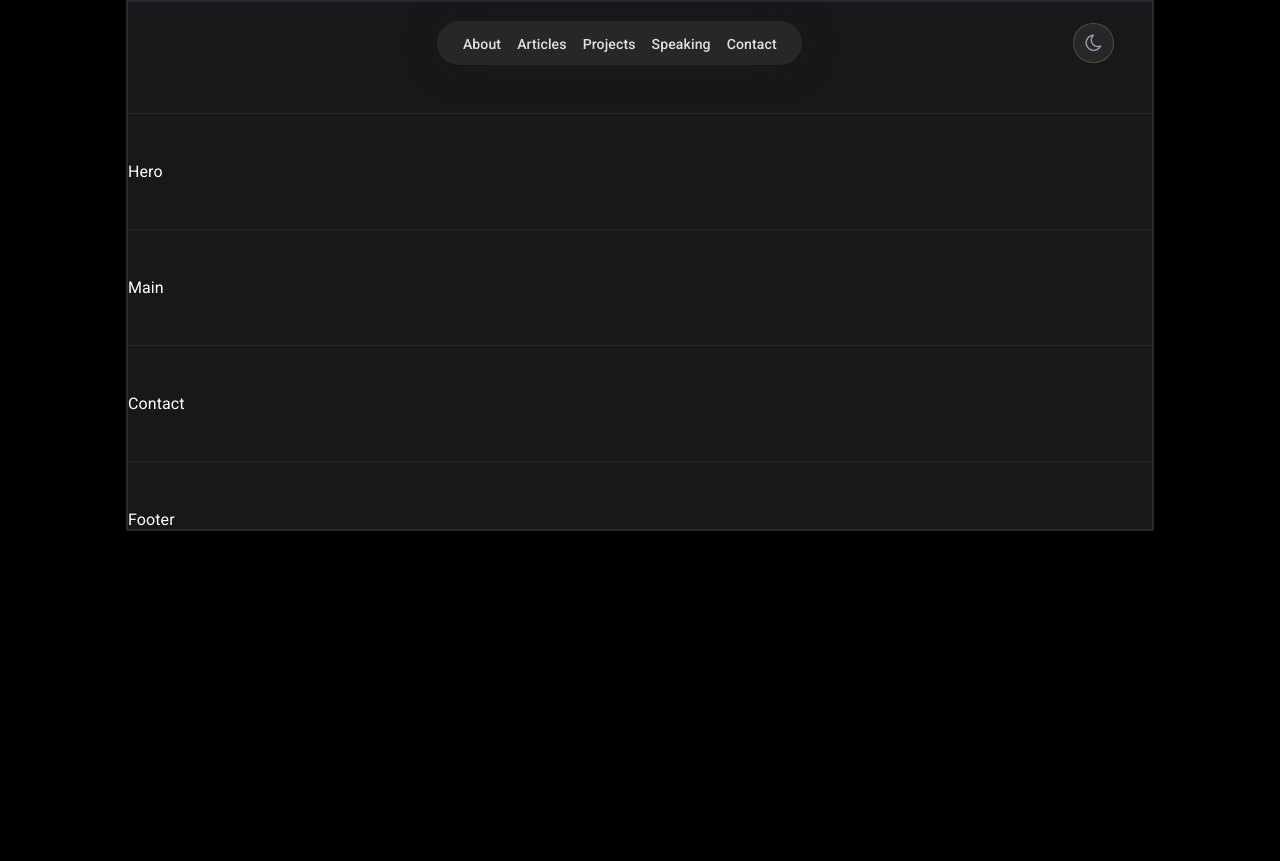
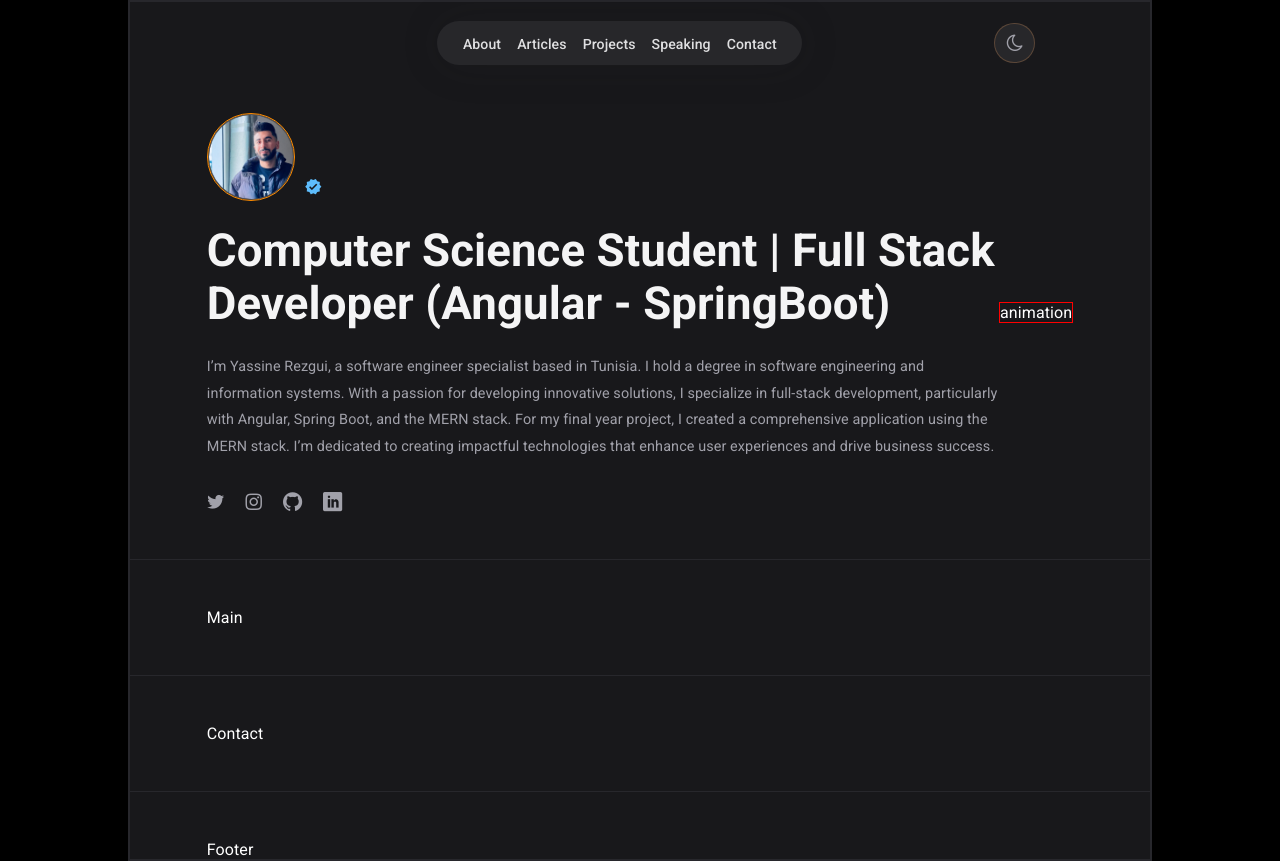
Before and after one commit to rezgui-yassine/portfolio, a React (Vite) app: page / in a window 1280 px wide. Before the commit the page ends 800 px from the top, so only its background shows below. Built offline with nearby package versions, Linux system fonts and the light colour scheme.

Commit message:
fix the paddinf of ligne between section

```diff
--- a/src/App.jsx
+++ b/src/App.jsx
@@ -10,7 +10,7 @@
   return(
   <div className="container">
     <Header/>
-    <div className="divider"/>
+
     <Hero/>
     <div className="divider"/>
     <Main/>
--- a/src/components/2-hero/Hero.jsx
+++ b/src/components/2-hero/Hero.jsx
@@ -1,11 +1,35 @@
-import React from 'react'
-import './hero.css'
+import React from "react";
+import "./hero.css";
 function Hero() {
   return (
-    <div>
-      Hero
-    </div>
-  )
+    <section className="hero flex">
+      <div className="left-section ">
+        <div className="parent-avatar flex">
+          <img src="./me.png" className="avatar" alt="" />
+          <div className="icon-verified"></div>
+        </div>
+        <h1 className="title">
+          Computer Science Student | Full Stack Developer (Angular - SpringBoot)
+        </h1>
+        <p className="sub-title">
+          I’m Yassine Rezgui, a software engineer specialist based in Tunisia. I
+          hold a degree in software engineering and information systems. With a
+          passion for developing innovative solutions, I specialize in
+          full-stack development, particularly with Angular, Spring Boot, and
+          the MERN stack. For my final year project, I created a comprehensive
+          application using the MERN stack. I’m dedicated to creating impactful
+          technologies that enhance user experiences and drive business success.
+        </p>
+        <div className="all-icons flex">
+          <div className="icon  icon-twitter" />
+          <div className="icon icon-instagram" />
+          <div className="icon icon-github" />
+          <div className="icon icon-linkedin" />
+        </div>
+      </div>
+      <div className="right-section animation border">animation</div>
+    </section>
+  );
 }
 
-export default Hero
+export default Hero;
--- a/src/components/2-hero/hero.css
+++ b/src/components/2-hero/hero.css
@@ -0,0 +1,75 @@
+/* =============
+ table of contents
+===============
+
+1. Left Section
+2. Right Section
+3.  modal == pop up
+4. Responsive Design(media query)
+
+*/
+
+
+/* ===============
+   1. Left Section
+================ */
+section.hero{
+    margin-top: 3rem;
+}
+section.hero .parent-avatar.flex{
+    align-items: end;
+    gap: 0.6rem;
+}
+
+section.hero .left-section{
+    flex-grow: 1;
+}
+
+
+section.hero .icon-verified{
+    color: var(--blue  );
+    font-size: 1.1rem;
+    margin-bottom: 0.3rem;
+}
+
+
+section.hero .avatar{
+    width: 88px;
+    border-radius: 50%;
+    border: 1px solid darkorange;
+    padding: 1px;
+    box-shadow: 2px 2px 40px rgba(203, 200, 200, 0.586) inset;
+
+}
+
+
+section.hero h1.title{
+    font-size: 2.85rem;
+   line-height: 3.3rem;
+    margin: 24px 0;
+    color: var(--title);
+}
+section.hero p.sub-title{
+color: var(--subtitle);
+font-size: 0.9rem;
+line-height: 1.65rem;
+margin-bottom: 32px;
+}
+section.hero .all-icons{
+    gap: 1.3rem;
+    font-size: 1.2rem;
+    color: var(--subtitle);
+
+
+}
+section.hero .all-icons .icon:hover{
+    font-size:1.4rem ;
+    transition:  0.3s ;
+    cursor: pointer;
+    color: var(--icon-hover);
+}
+
+
+/* ===============
+   1. Right Section  => Animation
+================ */
--- a/src/index.css
+++ b/src/index.css
@@ -3,6 +3,15 @@
 html {
   font-family: "Roboto", sans-serif;
   letter-spacing: 0.1px;
+}
+html {
+  box-sizing: border-box;
+}
+
+*,
+*:before,
+*:after {
+  box-sizing: inherit;
 }
 
 /* html {box-sizing: border-box;}
@@ -21,6 +30,8 @@
   --subtitle: rgb(161, 161, 170);
   --bgHeader: rgb(39, 39, 42);
   --blue: rgb(93, 188, 252);
+  --icon-hover: #d4d4d8;
+  --container-padding: 4.8rem;
 }
 
 .light {
@@ -38,10 +49,13 @@
   margin-left: auto;
   margin-right: auto;
   background-color: var(--secondary);
+  padding: 0 var(--container-padding);
 }
 .divider {
   border-bottom: 1px solid var(--border);
   margin: 3rem 0;
+  width: calc(100% + var(--container-padding) + var(--container-padding));
+  margin-left: calc(var(--container-padding) * -1);
 }
 li {
   list-style: none;
@@ -72,3 +86,21 @@
 button:active {
   scale: 0.9;
 }
+
+@media (max-width: 1000px) {
+  .container {
+    width: 90%;
+    padding: 0 1.7rem;
+  }
+  .divider {
+    width: calc(100% + 1.7rem + 1.7rem);
+    margin-left: -1.7rem;
+  }
+}
+
+@media (max-width: 600px) {
+  .container {
+    width: 98%;
+    padding: 0 1.7rem;
+  }
+}
```
